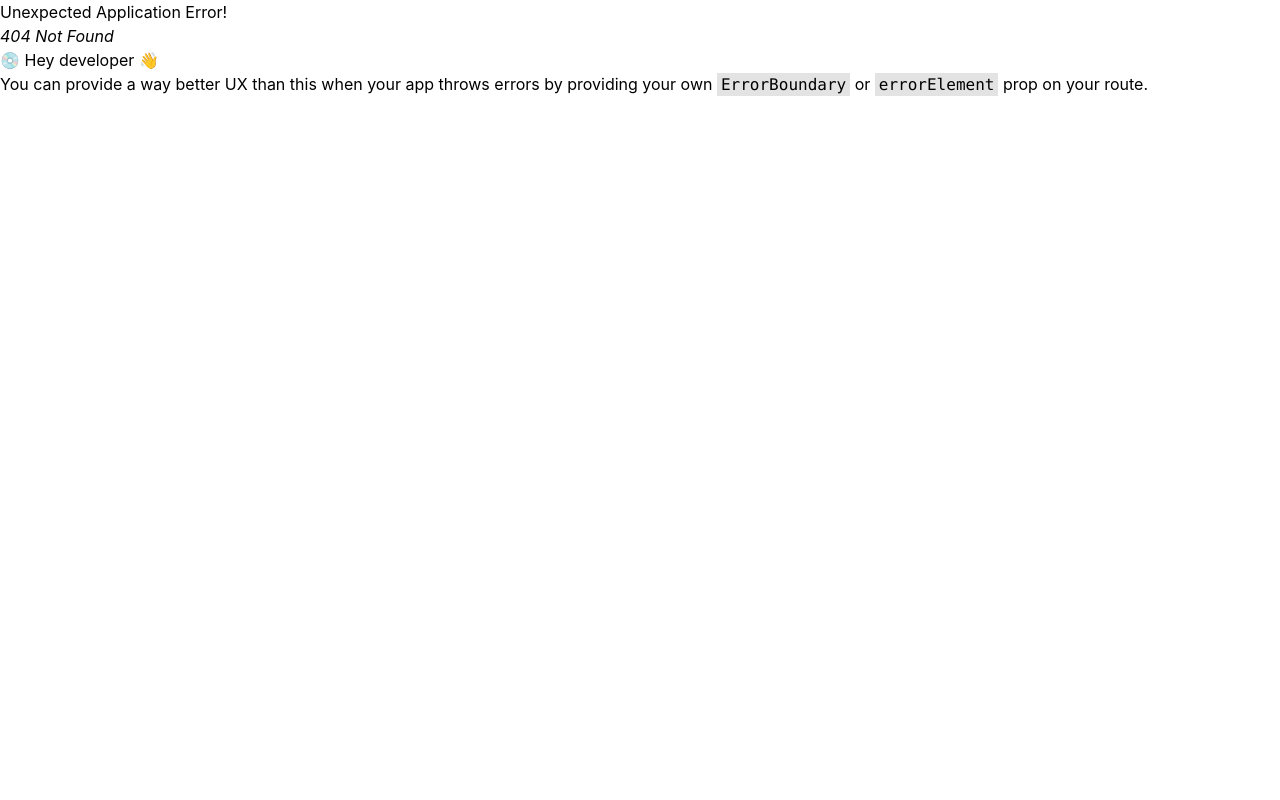
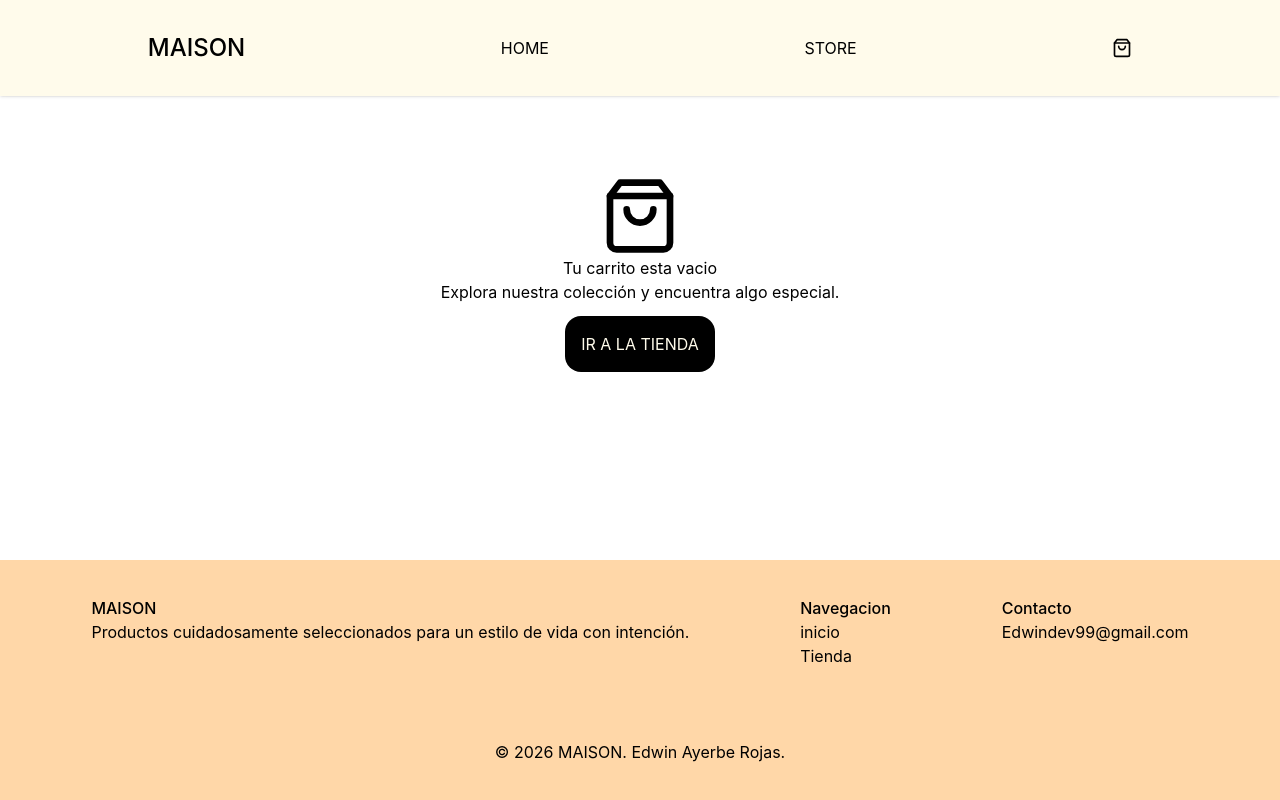
Before and after one commit to EdwinDev99/react-ts-ejercicios, a React (Vite) app in the folder e-commerce/: page /cart in a window 1280 px wide. Before the commit this address had no page. Built offline with nearby package versions, Linux system fonts and the light colour scheme.

Commit message:
create-cart

```diff
--- /dev/null
+++ b/e-commerce/src/components/Cart.tsx
@@ -0,0 +1,27 @@
+import { FiShoppingBag } from "react-icons/fi";
+import { useNavigate } from "react-router-dom";
+import Footer from "./Footer";
+
+function Cart() {
+  const navigate = useNavigate();
+  return (
+    <>
+      <section className="flex flex-col justify-center items-center p-20">
+        <FiShoppingBag size={80} />
+        <h2>Tu carrito esta vacio</h2>
+        <p>Explora nuestra colección y encuentra algo especial.</p>
+        <button
+          className="bg-black text-amber-50 p-4 m-3 rounded-2xl"
+          onClick={() => navigate("/store")}
+        >
+          IR A LA TIENDA
+        </button>
+      </section>
+      <section className="absolute bottom-0 w-full">
+        <Footer />
+      </section>
+    </>
+  );
+}
+
+export default Cart;
--- a/e-commerce/src/components/Navbar.tsx
+++ b/e-commerce/src/components/Navbar.tsx
@@ -1,7 +1,8 @@
-import { Link } from "react-router-dom";
+import { Link, useNavigate } from "react-router-dom";
 import { FiShoppingBag } from "react-icons/fi";
 
 function Navbar() {
+  const navigate = useNavigate();
   return (
     <header className="fixed top-0 left-0 w-full h-24 bg-amber-50 shadow z-50 flex justify-around items-center p-5">
       <Link className="font-medium text-2xl" to="/">
@@ -9,7 +10,7 @@ function Navbar() {
       </Link>
       <Link to="/">HOME</Link>
       <Link to="/store">STORE</Link>
-      <FiShoppingBag size={20} />
+      <FiShoppingBag size={20} onClick={() => navigate("/cart")} />
     </header>
   );
 }
--- a/e-commerce/src/pages/index.tsx
+++ b/e-commerce/src/pages/index.tsx
@@ -3,6 +3,7 @@ import { createBrowserRouter } from "react-router-dom";
 import Home from "../components/Home";
 import App from "../App";
 import Store from "../components/Store";
+import Cart from "../components/Cart";
 
 const router = createBrowserRouter([
   {
@@ -11,6 +12,7 @@ const router = createBrowserRouter([
     children: [
       { index: true, element: <Home /> },
       { path: "store", element: <Store /> },
+      { path: "cart", element: <Cart /> },
     ],
   },
 ]);
```
